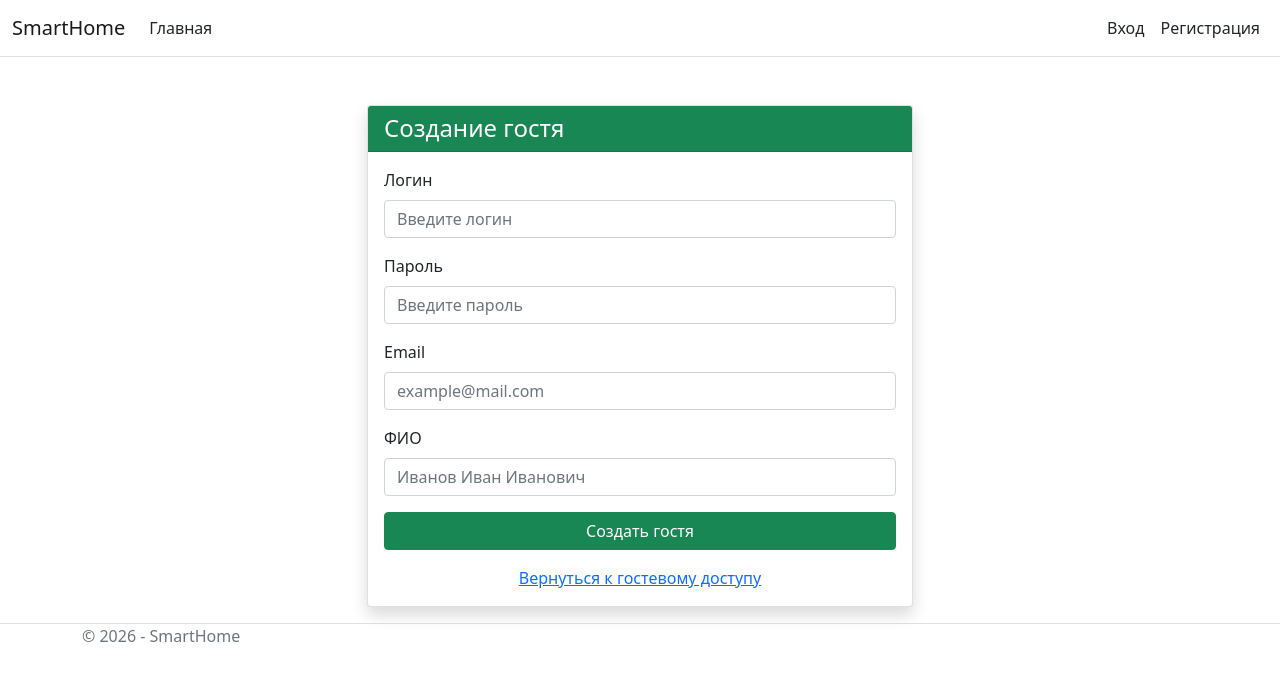
After one commit to qeeap/SmartHomeKP, an ASP.NET Core app: template SmartHome/Views/GuestPermission/CreateGuest.cshtml in a window 1280 px wide. The commit adds this page. Shown: the top 681 px of the page. Run offline with ASP.NET Core 8, Linux system fonts and the light colour scheme; the template is opened without the code that fills it, so the values that code supplies are empty.

Commit message:
Allow owners to create a guest before assigning device access

```diff
--- /dev/null
+++ b/SmartHome/Views/GuestPermission/CreateGuest.cshtml
@@ -0,0 +1,55 @@
+@model SmartHome.Models.RegisterViewModel
+@{
+    ViewData["Title"] = "Создание гостя";
+}
+
+<div class="row justify-content-center mt-5">
+    <div class="col-md-6">
+        <div class="card shadow">
+            <div class="card-header bg-success text-white">
+                <h4 class="mb-0">Создание гостя</h4>
+            </div>
+            <div class="card-body">
+                <form asp-action="CreateGuest" method="post">
+                    <div asp-validation-summary="ModelOnly" class="text-danger mb-3"></div>
+
+                    <div class="mb-3">
+                        <label asp-for="Login" class="form-label">Логин</label>
+                        <input asp-for="Login" class="form-control" placeholder="Введите логин" />
+                        <span asp-validation-for="Login" class="text-danger"></span>
+                    </div>
+
+                    <div class="mb-3">
+                        <label asp-for="Password" class="form-label">Пароль</label>
+                        <input asp-for="Password" class="form-control" type="password" placeholder="Введите пароль" />
+                        <span asp-validation-for="Password" class="text-danger"></span>
+                    </div>
+
+                    <div class="mb-3">
+                        <label asp-for="Email" class="form-label">Email</label>
+                        <input asp-for="Email" class="form-control" type="email" placeholder="example@mail.com" />
+                        <span asp-validation-for="Email" class="text-danger"></span>
+                    </div>
+
+                    <div class="mb-3">
+                        <label asp-for="FullName" class="form-label">ФИО</label>
+                        <input asp-for="FullName" class="form-control" placeholder="Иванов Иван Иванович" />
+                        <span asp-validation-for="FullName" class="text-danger"></span>
+                    </div>
+
+
+                    <button type="submit" class="btn btn-success w-100">Создать гостя</button>
+                </form>
+                <div class="mt-3 text-center">
+                    <a asp-action="Index">Вернуться к гостевому доступу</a>
+                </div>
+            </div>
+        </div>
+    </div>
+</div>
+
+@section Scripts {
+    @{
+        await Html.RenderPartialAsync("_ValidationScriptsPartial");
+    }
+}
--- a/SmartHome/Views/GuestPermission/Index.cshtml
+++ b/SmartHome/Views/GuestPermission/Index.cshtml
@@ -9,6 +9,7 @@
 
 <div class="d-flex justify-content-between align-items-center mt-4 mb-3">
     <h2>Управление гостевым доступом</h2>
+    <a asp-action="CreateGuest" class="btn btn-outline-primary">Создать гостя</a>
     <a asp-action="Create" class="btn btn-primary">+ Выдать доступ</a>
 </div>
 
```
Also changed, not shown: SmartHome/Controllers/GuestPermissionController.cs (+52 -3 lines).
